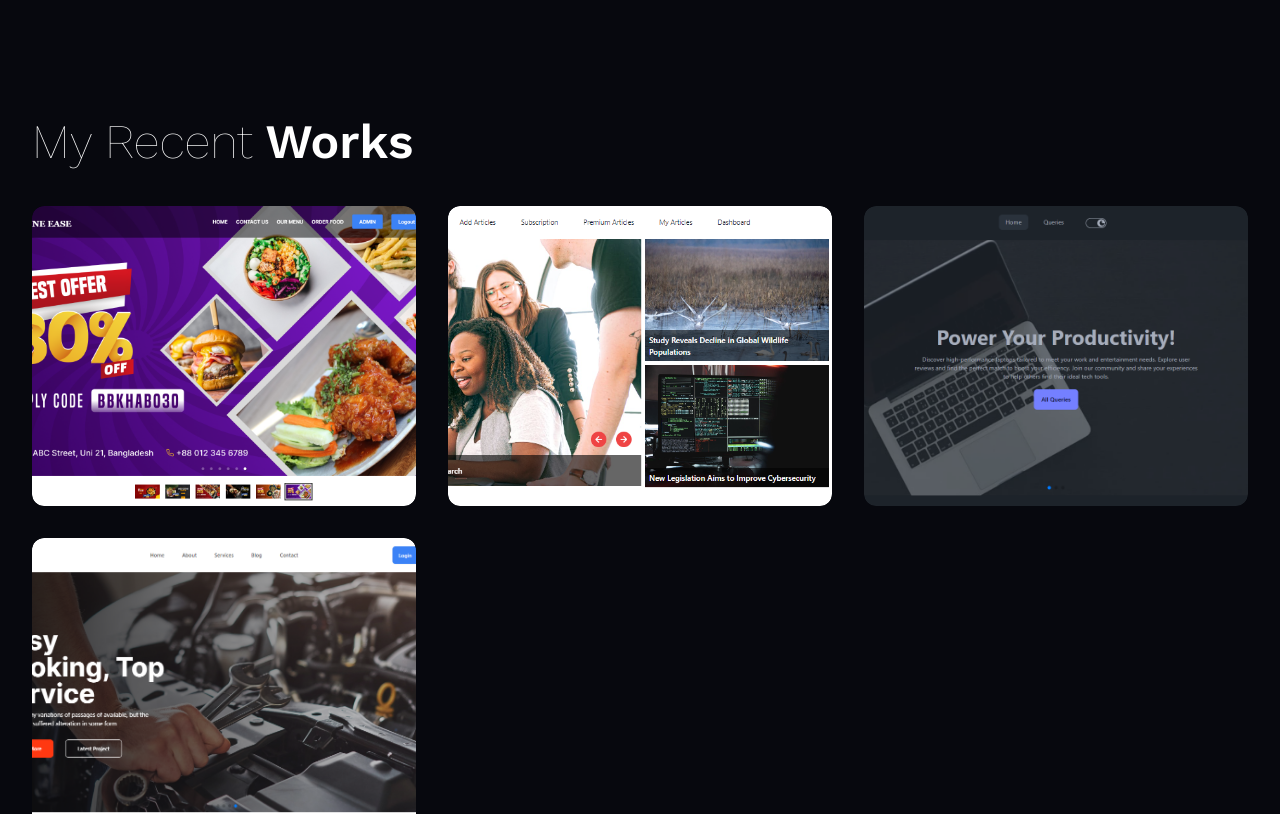
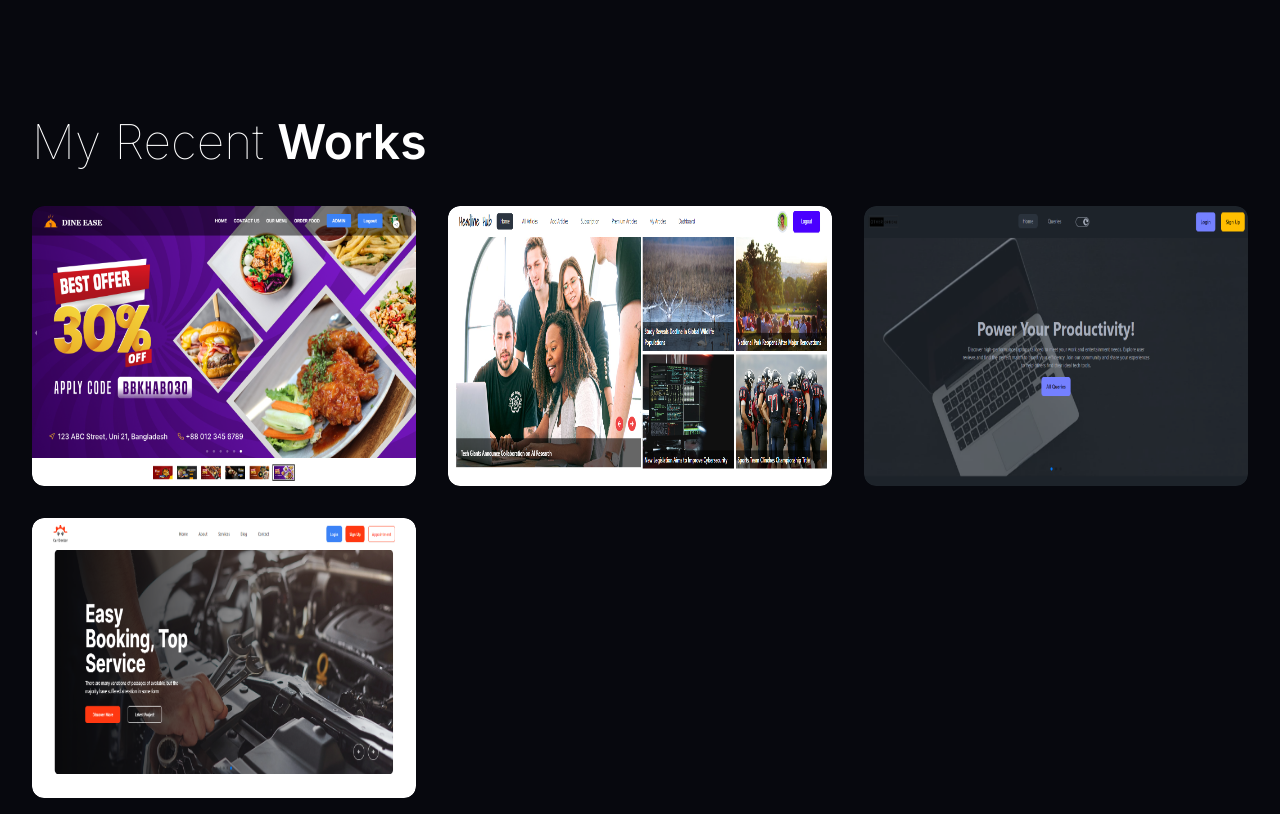
Before and after one commit to jakareya76/portfolio, a Next.js app: page / in a window 1280 px wide. Shown: the part 802-1616 px from the top of the page. Built offline with nearby package versions, Linux system fonts and the light colour scheme.

Commit message:
add git link in project card

```diff
--- a/src/app/layout.jsx
+++ b/src/app/layout.jsx
@@ -1,4 +1,4 @@
-import { Work_Sans, Inter } from "next/font/google";
+import { Inter } from "next/font/google";
 
 import Navbar from "@/components/Navbar";
 
@@ -10,14 +10,12 @@
     "Welcome to the portfolio website of Jakareya, a talented web developer.",
 };
 
-// const inter = Inter({ subsets: ["latin"] });
-
-const workSans = Work_Sans({ subsets: ["latin"] });
+const inter = Inter({ subsets: ["latin"] });
 
 export default function RootLayout({ children }) {
   return (
     <html lang="en" className="scroll-smooth">
-      <body className={`bg-[#07080e] ${workSans.className}`}>
+      <body className={`bg-[#07080e] ${inter.className}`}>
         <main className="container mx-auto">
           <Navbar />
           {children}
--- a/src/components/Hero.jsx
+++ b/src/components/Hero.jsx
@@ -26,7 +26,7 @@
         initial={{ y: 10, opacity: 0 }}
         animate={{ y: 0, opacity: 1 }}
         transition={{ duration: 0.5, delay: 0.7 }}
-        className="text-[25px] text-center leading-7 text-blue-50 font-[600] md:text-5xl sm:text-4xl lg:text-6xl 2xl:text-[76px]"
+        className="text-[25px] font-bold text-center leading-7 text-blue-50 md:text-5xl sm:text-4xl lg:text-6xl 2xl:text-[76px]"
       >
         Experienced Web Developer Specializing in{" "}
         <span className="inline-block text-transparent md:mt-2 bg-gradient-to-r from-orange-600 via-orange-400 to-orange-200 bg-clip-text">
--- a/src/components/Navbar.jsx
+++ b/src/components/Navbar.jsx
@@ -31,7 +31,6 @@
             animate={{ y: 0, opacity: 1 }}
             transition={{ duration: 0.2 }}
             href="#hero"
-            className=""
           >
             Home
           </motion.a>
@@ -40,7 +39,6 @@
             animate={{ y: 0, opacity: 1 }}
             transition={{ duration: 0.4 }}
             href="#projects"
-            className=""
           >
             Projects
           </motion.a>
@@ -49,7 +47,6 @@
             animate={{ y: 0, opacity: 1 }}
             transition={{ duration: 0.6 }}
             href="#about"
-            className=""
           >
             About
           </motion.a>
@@ -58,7 +55,6 @@
             animate={{ y: 0, opacity: 1 }}
             transition={{ duration: 0.8 }}
             href="#contact"
-            className=""
           >
             Contact
           </motion.a>
--- a/src/components/ProjectCard.jsx
+++ b/src/components/ProjectCard.jsx
@@ -1,12 +1,13 @@
 import Image from "next/image";
 import Link from "next/link";
 
-const ProjectCard = ({ title, image, link }) => {
+const ProjectCard = ({ title, image, link, gitLink }) => {
   return (
     <div className="relative flex flex-col overflow-hidden rounded-xl group">
       <div className="absolute z-50 group-hover:top-0 top-96 duration-300 rounded-xl left-0 w-full h-full bg-[#000000b0]">
         <div className="flex flex-col items-center justify-center w-full h-full gap-3">
           <h3 className="text-xl text-white uppercase">{title}</h3>
+          <div className="flex items-center justify-center gap-3">
             <Link
               href={link}
               target="_blank"
@@ -14,13 +15,21 @@
             >
               Project Link
             </Link>
+            <Link
+              href={gitLink}
+              target="_blank"
+              className="px-5 py-1 text-white duration-200 border rounded-full hover:bg-green-700 hover:border-green-700 hover:scale-95"
+            >
+              Github Link
+            </Link>
+          </div>
         </div>
       </div>
       <Image
         src={image}
-        width={600}
-        height={600}
-        className="w-[320px] h-[200px] xl:w-[500px] xl:h-[300px] object-cover cursor-pointer rounded-xl"
+        width={400}
+        height={300}
+        className="w-[320px] h-[200px] xl:w-[600px] xl:h-[280px] cursor-pointer rounded-xl"
         alt="img"
       />
     </div>
```
Lines whose indentation alone changed are shown as unchanged.
